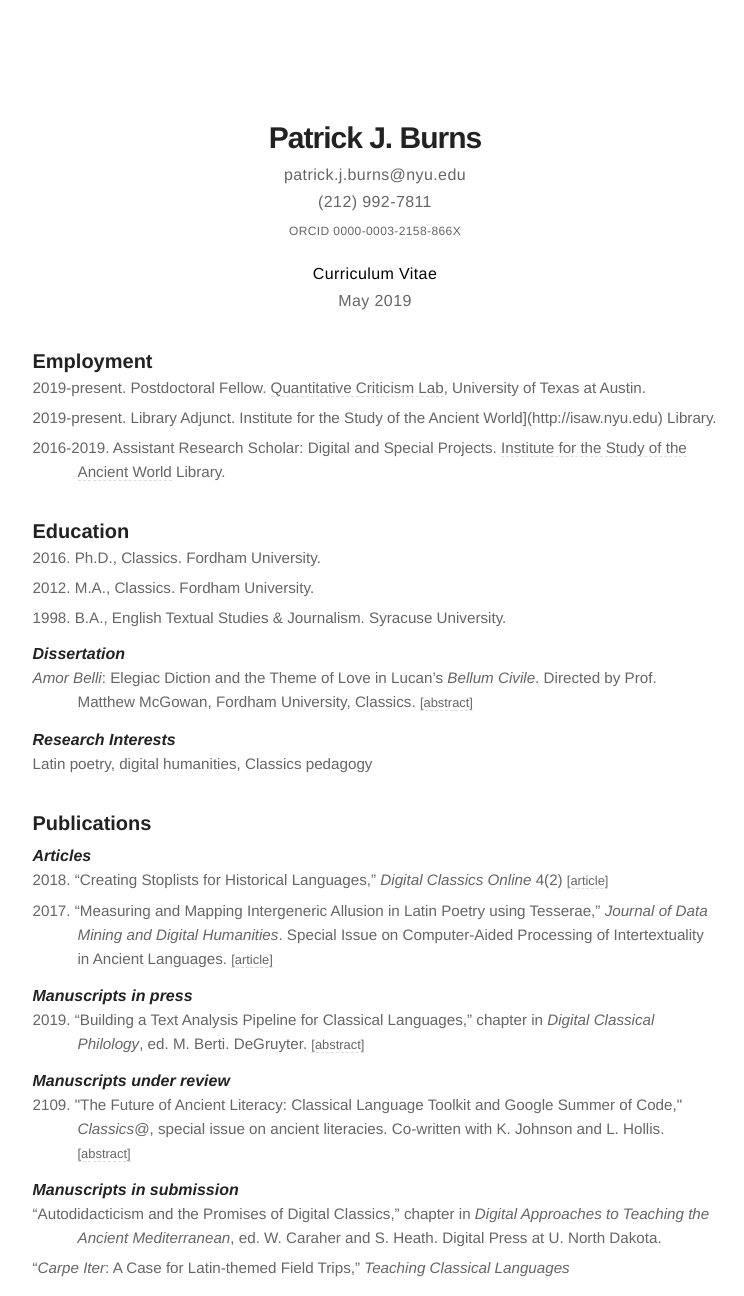
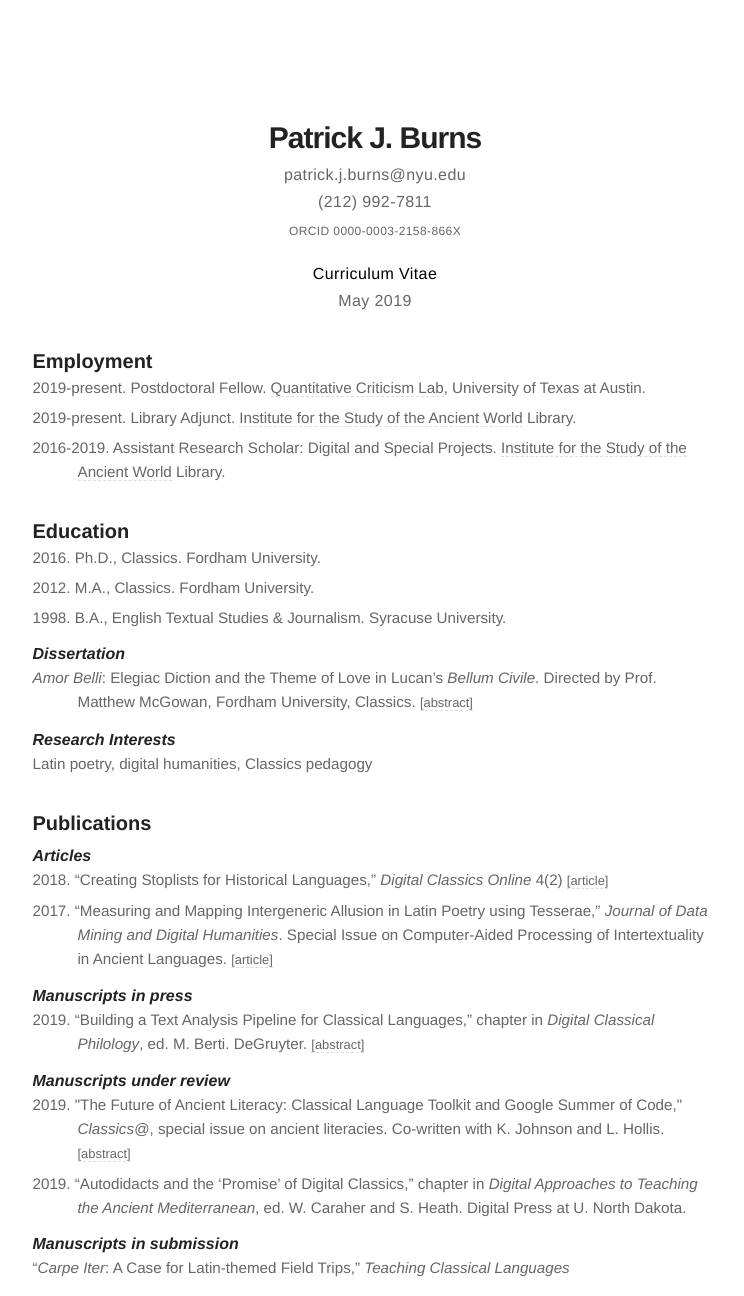
Before and after one commit to diyclassics/diyclassics.github.io, a Jekyll site: the page built from cv.md, in a window 1280 px wide and 1400 px high, cut to the strip 104-1400 px from the top of the window. Shown: the whole strip, without its empty margins (265-1009 px from the left). Built offline with Jekyll 4.4.1, drawn with Linux system fonts in a browser that asks for light colours.

Commit message:
Update CV

```diff
--- a/cv.md
+++ b/cv.md
@@ -20,7 +20,7 @@
 ### Employment
 
 - 2019-present. Postdoctoral Fellow. [Quantitative Criticism Lab](https://www.qcrit.org/), University of Texas at Austin.
-- 2019-present. Library Adjunct. Institute for the Study of the Ancient World](http://isaw.nyu.edu) Library.
+- 2019-present. Library Adjunct. [Institute for the Study of the Ancient World](http://isaw.nyu.edu) Library.
 - 2016-2019. Assistant Research Scholar: Digital and Special Projects. [Institute for the Study of the Ancient World](http://isaw.nyu.edu) Library.
 
 ### Education
@@ -52,11 +52,11 @@
 
 #### Manuscripts under review
 
-- 2109\. &quot;The Future of Ancient Literacy: Classical Language Toolkit and Google Summer of Code,&quot; *Classics@*, special issue on ancient literacies. Co-written with K. Johnson and L. Hollis. [[abstract]](../future-of-ancient-literacy){:.cv-link}
+- 2019\. &quot;The Future of Ancient Literacy: Classical Language Toolkit and Google Summer of Code,&quot; *Classics@*, special issue on ancient literacies. Co-written with K. Johnson and L. Hollis. [[abstract]](../future-of-ancient-literacy){:.cv-link}
+- 2019\. “Autodidacts and the 'Promise' of Digital Classics,” chapter in *Digital Approaches to Teaching the Ancient Mediterranean*, ed. W. Caraher and S. Heath. Digital Press at U. North Dakota.
 
 #### Manuscripts in submission
 
-- “Autodidacticism and the Promises of Digital Classics,” chapter in *Digital Approaches to Teaching the Ancient Mediterranean*, ed. W. Caraher and S. Heath. Digital Press at U. North Dakota.
 - "*Carpe Iter*: A Case for Latin-themed Field Trips," *Teaching Classical Languages*
 
 #### Manuscripts in preparation
```
Also changed, not shown: Gemfile.lock.
